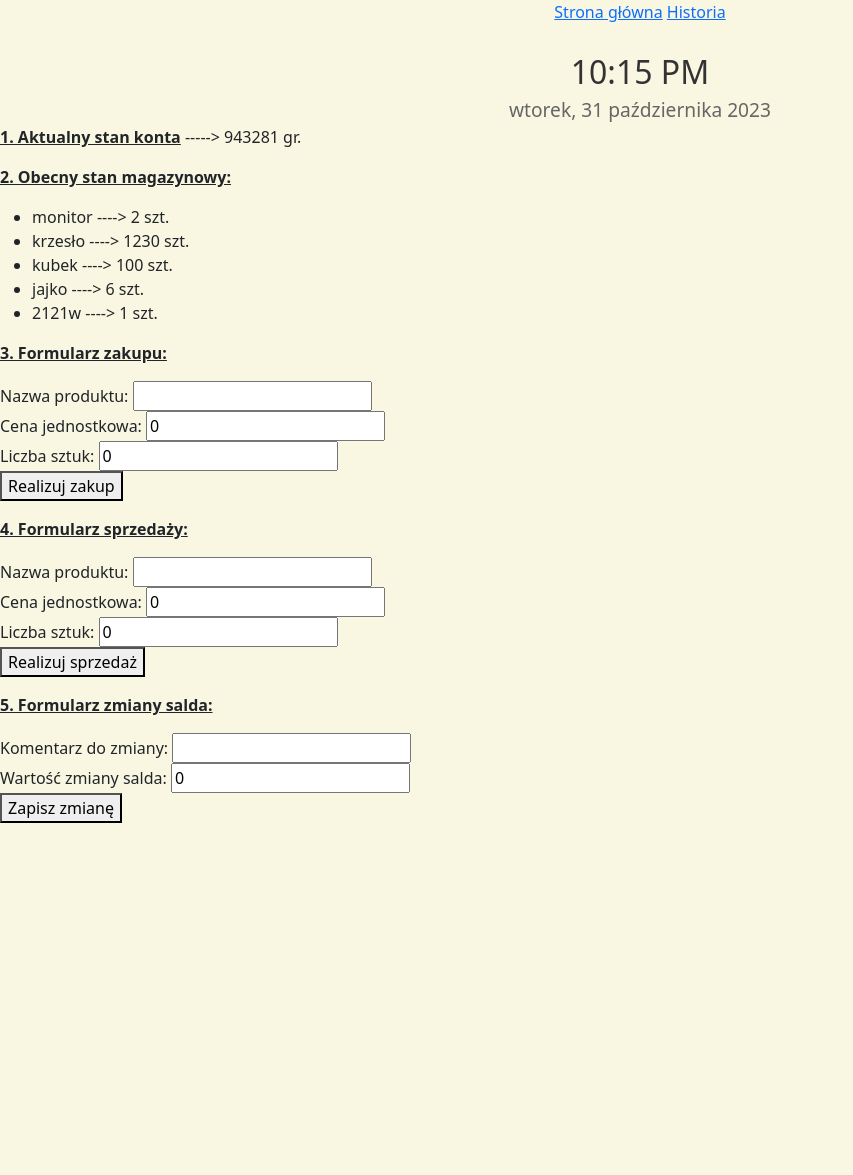
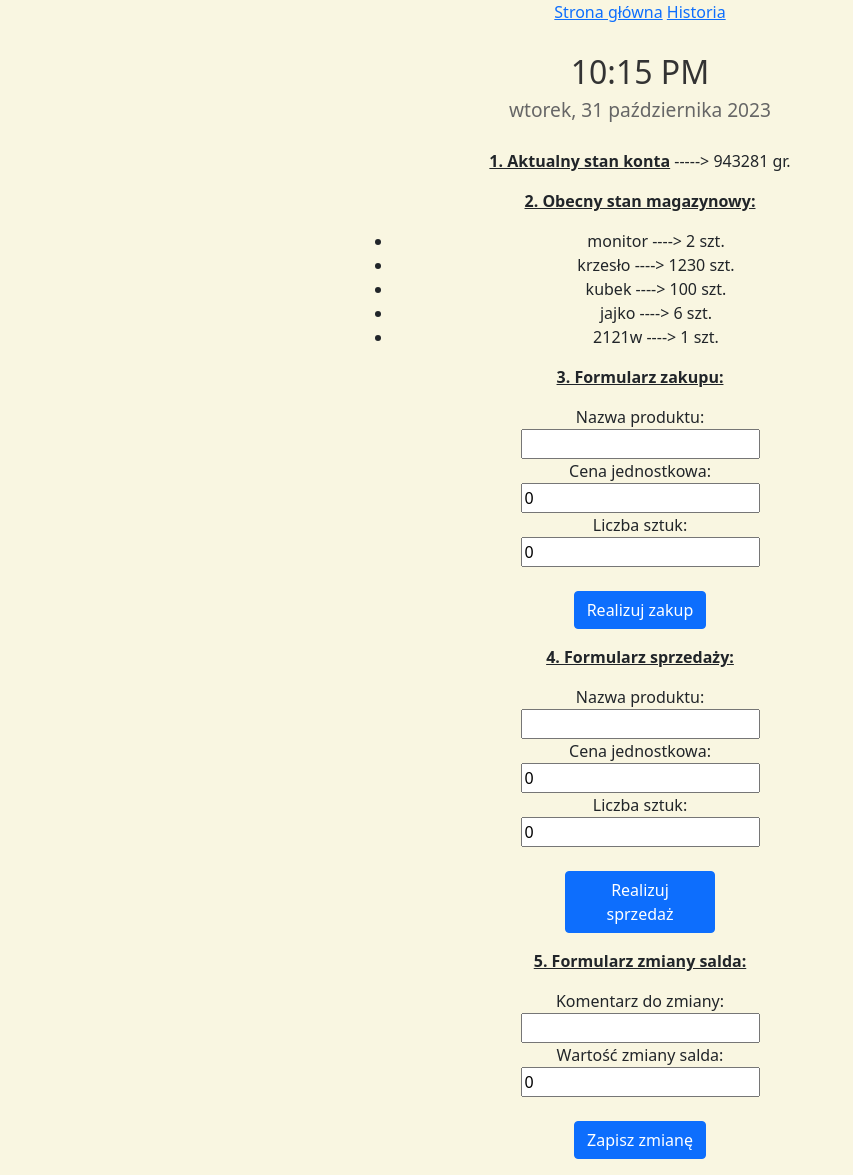
Before and after one commit to Piotroog/Flask_app_warehouse, a Flask app: page / in a window 1280 px wide. Shown: the part 283-1458 px from the top of the page, without its empty margins (0-853 px from the left). Before the commit the page ends 1106 px from the top, so only its background shows below. Run offline with Flask 3, Linux system fonts and the light colour scheme; data comes from the database, SQL or seed files in the repository.

Commit message:
wyśrodkowane i poprawiony kolor przycisków

```diff
--- a/app.py
+++ b/app.py
@@ -204,12 +204,12 @@ def history_site():
 
         if int(start_index) and int(stop_index):
             if int(start_index) < 1 or int(stop_index) < 1 or int(start_index) > int(stop_index):
-                return openFlashModal("Podano niepoprawny zakres! Zostanie wyświetlona cała dostępna historia!", "error")
+                return openFlashModal("Podano niepoprawny zakres!", "error")
             else:
                 ask_history = History.query.filter(and_(History.id >= int(start_index), (History.id <= int(stop_index)))).all()
 
         else:
-            return openFlashModal("Podano niepoprawny zakres! Zostanie wyświetlona cała dostępna historia!", "error")
+            return openFlashModal("Podano niepoprawny zakres!", "error")
 
     return render_template("history_site.html", history=ask_history)
 
--- a/templates/index.html
+++ b/templates/index.html
@@ -46,11 +46,21 @@
             color: #666;
         }
 
+        #storage_content {
+            width: 50%;
+            margin: auto;
+
+            form button {
+                margin-bottom: 1em;
+            }
+
     </style>
 </head>
 
 <body>
+    <div class="container text-center">
         <div id="balance_content">
+            <br>
             <p><b><u>1. Aktualny stan konta</u></b> -----> {{ balance }} gr.</p>
         </div>
 
@@ -67,35 +77,48 @@
             <form action="{{url_for('index')}}" method="POST">
                 <p><b><u>3. Formularz zakupu:</u></b></p>
                 <label>Nazwa produktu: </label>
-            <input type="text" name="product_name_buy"/><br/>
+                <br>
+                <input type="text" name="product_name_buy" /><br />
                 <label>Cena jednostkowa: </label>
-            <input type="number" value="0" name="product_price_buy"/><br/>
+                <br>
+                <input type="number" value="0" name="product_price_buy" /><br />
                 <label>Liczba sztuk: </label>
-            <input type="number" value="0" name="product_quantity_buy"/><br/>
-            <button type="submit" value="buy_submit" name="submit_button">Realizuj zakup</button>
+                <br>
+                <input type="number" value="0" name="product_quantity_buy" /><br />
+                <br>
+                <button type="submit" value="buy_submit" name="submit_button" class="btn btn-primary" style="max-width: 150px; margin: 0 auto;">Realizuj zakup</button>
             </form>
         </div>
         <div id="sell_form">
             <form action="{{url_for('index')}}" method="POST">
                 <p><b><u>4. Formularz sprzedaży:</u></b></p>
                 <label>Nazwa produktu: </label>
-            <input type="text" name="product_name_sell"/><br/>
+                <br>
+                <input type="text" name="product_name_sell" /><br />
                 <label>Cena jednostkowa: </label>
-            <input type="number" value="0" name="product_price_sell"/><br/>
+                <br>
+                <input type="number" value="0" name="product_price_sell" /><br />
                 <label>Liczba sztuk: </label>
-            <input type="number" value="0" name="product_quantity_sell"/><br/>
-            <button type="submit" value="sell_submit" name="submit_button">Realizuj sprzedaż</button>
+                <br>
+                <input type="number" value="0" name="product_quantity_sell" /><br />
+                <br>
+                <button type="submit" value="sell_submit" name="submit_button" class="btn btn-primary" style="max-width: 150px; margin: 0 auto;">Realizuj sprzedaż</button>
+
             </form>
         </div>
         <div id="balance_form">
             <form action="{{url_for('index')}}" method="POST">
                 <p><b><u>5. Formularz zmiany salda:</u></b></p>
                 <label>Komentarz do zmiany: </label>
-            <input type="text" name="comment_balance_change"/><br/>
+                <br>
+                <input type="text" name="comment_balance_change" /><br />
                 <label>Wartość zmiany salda: </label>
-            <input type="number" value="0" name="balance_change"/><br/>
-            <button type="submit" value="balance_submit" name="submit_button">Zapisz zmianę</button>
+                <br>
+                <input type="number" value="0" name="balance_change" /><br />
+                <br>
+                <button type="submit" value="balance_submit" name="submit_button" class="btn btn-primary" style="max-width: 150px; margin: 0 auto;">Zapisz zmianę</button>
             </form>
+        </div>
     </div>
     <div id="flashModal" class="modal">
         <div class="modal-content">
@@ -121,6 +144,7 @@
             var modal = document.getElementById("flashModal");
             modal.style.display = "none";
         }
+
     </script>
 
 </body>
```
Lines whose indentation alone changed are shown as unchanged.
